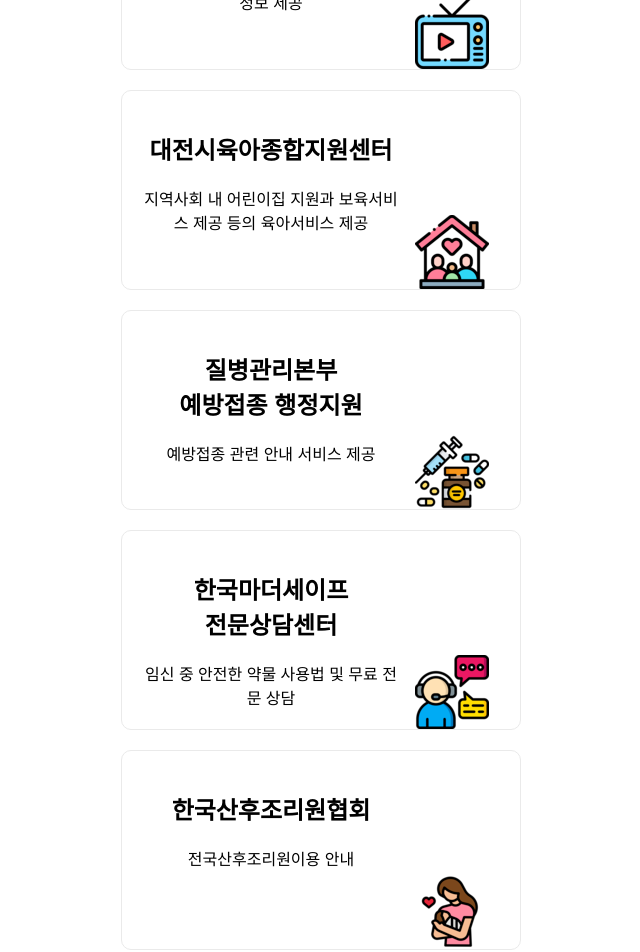
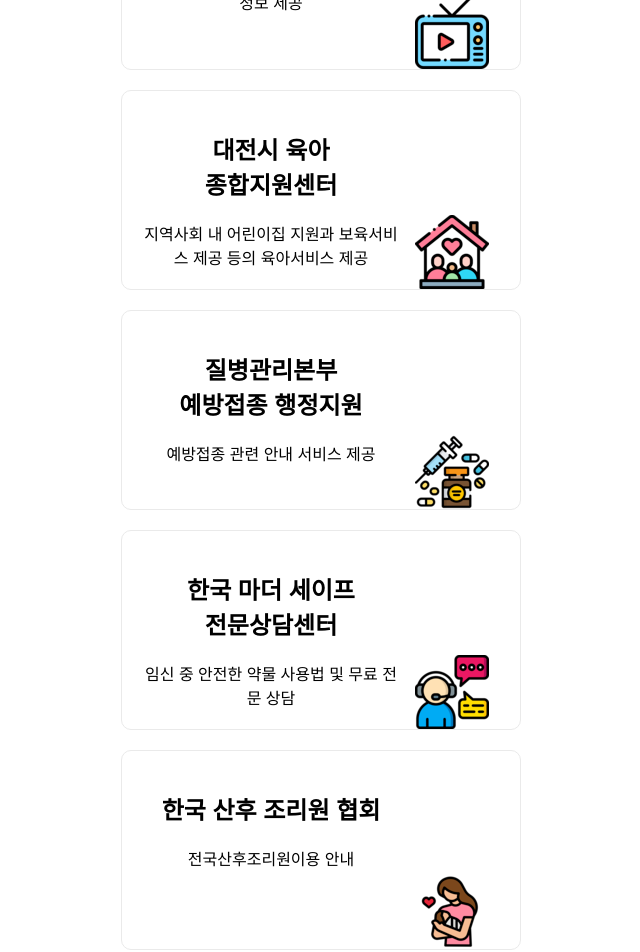
Before and after one commit to KareRCH/childbirth, a React (Create React App) app in the folder client/: page /plussites in a window 1280 px wide. Shown: the part 480-1432 px from the top of the page, without its empty margins (309-949 px from the left). Built offline with nearby package versions, Linux system fonts and the light colour scheme.

Commit message:
text aligned

```diff
--- a/client/src/components/GovermentSiteBanner.js
+++ b/client/src/components/GovermentSiteBanner.js
@@ -5,7 +5,7 @@
             <div className="bannerWrap">
                 <div className="serviceBox">
                     <a href="https://www.gov.kr/portal/rcvfvrSvc/dtlEx/174000000029?administOrgCd=3023000000" target="_blank" rel="noreferrer" title="새창열림">
-                        <h2>행복출산원스톱서비스</h2>
+                        <h2>행복 출산 원스톱 서비스</h2>
                         <p>출산가정에게 전국과 지자체 출산 및 양육관련 서비스 통합 안내 및 원스톱 서비스 제공</p>
                     </a>
                 </div>
--- a/client/src/components/RelatedSiteBanner.js
+++ b/client/src/components/RelatedSiteBanner.js
@@ -11,7 +11,7 @@
                 </div>
                 <div className="serviceBox">
                     <a href="http://daejeon.childcare.go.kr/ccef/main.jsp" target="_blank" rel="noreferrer" title="새창열림">
-                        <h2>대전시육아종합지원센터</h2>
+                        <h2>대전시 육아<br/>종합지원센터</h2>
                         <p>지역사회 내 어린이집 지원과 보육서비스 제공 등의 육아서비스 제공</p>
                     </a>
                 </div>
@@ -23,13 +23,13 @@
                 </div>
                 <div className="serviceBox">
                     <a href="http://www.mothersafe.or.kr/" target="_blank" rel="noreferrer" title="새창열림">
-                        <h2>한국마더세이프<br/>전문상담센터</h2>
+                        <h2>한국 마더 세이프<br/>전문상담센터</h2>
                         <p>임신 중 안전한 약물 사용법 및 무료 전문 상담</p>
                     </a>
                 </div>
                 <div className="serviceBox">
                     <a href="http://www.shjw.or.kr/" target="_blank" rel="noreferrer" title="새창열림">
-                        <h2>한국산후조리원협회</h2>
+                        <h2>한국 산후 조리원 협회</h2>
                         <p>전국산후조리원이용 안내</p>
                     </a>
                 </div>
--- a/client/src/index.css
+++ b/client/src/index.css
@@ -301,7 +301,7 @@
 .slider .item li {
 	text-align: left;
 	font-size:larger;
-	text-shadow: 0px 0px 20px #ececec;
+	text-shadow: 0px 0px 10px #ececec;
 	font-family: 'Noto Sans KR', sans-serif;
 	color: #1c1c1c;
 }
```
